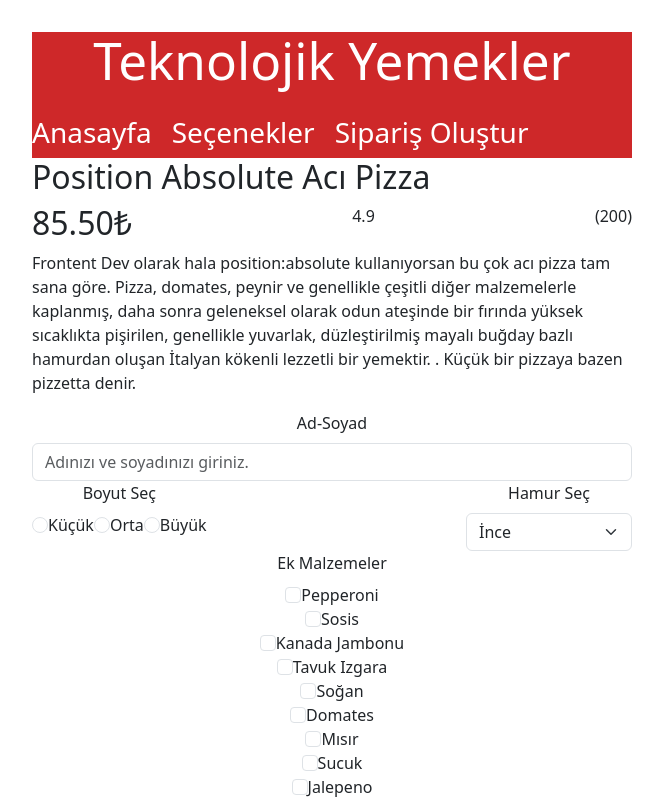
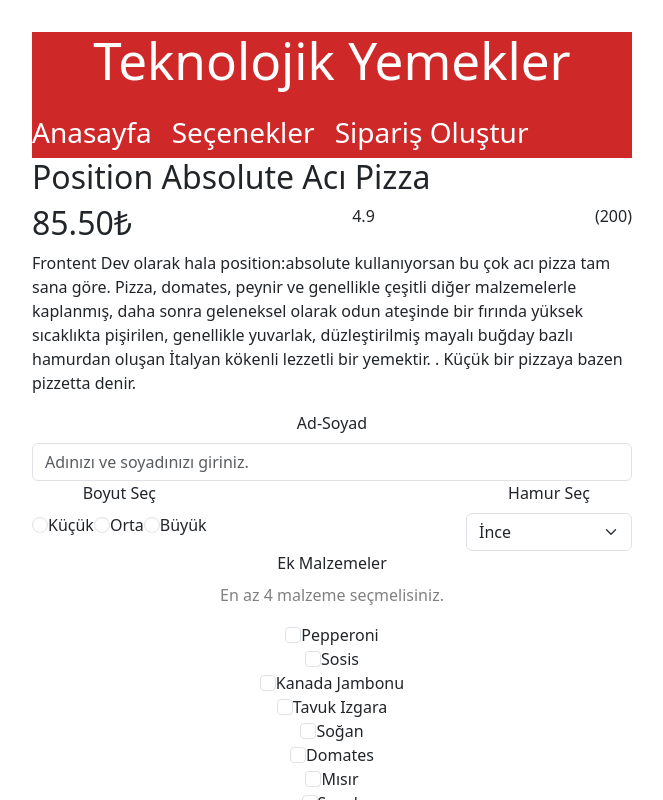
Before and after one commit to hediye-ersan/My-Pizza-Page, a React (Vite) app: page / in a window 1280 px wide. Shown: the top 800 px of the page, without its empty margins (308-971 px from the left). Built offline with nearby package versions, Linux system fonts and the light colour scheme.

Commit message:
Error useState'i güncellendi ve malzemeler için error validation'u oluşturuldu.

```diff
--- a/src/App.jsx
+++ b/src/App.jsx
@@ -22,20 +22,30 @@ const initialForm = {
 
 function App() {
   const [form, setForm] = useState(initialForm);
-  const [error, setError] = useState("")
+  const [formErrors, setFormErrors] = useState({});
+
 
   useEffect(() => {
+    const errors = {};
+
     if (form.name.length < 3 && form.name.length > 0) {
-      setError("İsim en az 3 karakter olmalı.");
-    } else {
-      setError("");
+      errors.name = "İsim en az 3 karakter olmalı.";
     }
-  }, [form.name]);
+
+    if (form.malzemeler.length < 4) {
+      errors.malzemeler = "En az 4 malzeme seçmelisiniz.";
+    }
+
+    if (form.malzemeler.length > 10) {
+      errors.malzemeler = "En fazla 10 malzeme seçebilirsiniz.";
+    }
+
+    setFormErrors(errors); // Hata mesajlarını güncelle
+  }, [form]);
 
 
   const handleChange = (event) => {
     const { name, value, type, checked } = event.target;
-
 
 
     if (type === 'checkbox') {
@@ -56,8 +66,14 @@ function App() {
 
     if (!form.name || form.name.length < 3) {
       setError("İsim en az 3 karakter olmalı.");
-      return; // Hata varsa form gönderilmesin
+      return;
     }
+
+    if (form.malzemeler.length < 4 || form.malzemeler.length > 10) {
+      setError("En fazla 10 ve en az 4 malzeme seçebilirsiniz.");
+      return;
+    }
+
 
     console.log(form);
     setForm(initialForm);// Formu sıfırla
@@ -103,7 +119,7 @@ function App() {
               onChange={handleChange}
               value={form.name}
             />
-            {error && <p style={{color:'red'}}>{error}</p>}
+            {formErrors.name && <p style={{ color: 'red' }}>{formErrors.name}</p>}
           </div>
 
           <div className='form-row'>
@@ -155,7 +171,7 @@ function App() {
                 defaultValue={"-1"}
                 onChange={handleChange}
               >
-                <option value="-1" disabled={true}>Hamur Kalınlığı</option>
+                <option value="-1" disabled>Hamur Kalınlığı</option>
                 <option value="Ince">İnce</option>
                 <option value="Orta">Orta</option>
                 <option value="Kalın">Kalın</option>
@@ -164,6 +180,9 @@ function App() {
           </div>
           <div>
             <Label htmlFor='malzemeler'>Ek Malzemeler</Label>
+            {formErrors.malzemeler && (
+              <p style={{ color: 'grey'}}>{formErrors.malzemeler}</p>
+            )}
             {malzemeList.map((malzeme) => (
               <div key={malzeme}>
                 <Label check>
@@ -174,11 +193,15 @@ function App() {
                     value={malzeme}
                     onChange={handleChange}
                     checked={form.malzemeler.includes(malzeme)}
+                    disabled={form.malzemeler.length >= 10 && !form.malzemeler.includes(malzeme)}
+
                   />
                   {malzeme}
+
                 </Label>
               </div>
             ))}
+
           </div>
           <div>
             <Label for="siparisNotu">Sipariş Notu</Label>
@@ -199,7 +222,7 @@ function App() {
           </div>
           <div>
             <Button type='button'>Ekleme Çıkarma</Button>
-            <Button type='submit' disabled={form.name.length<3}>Sipariş Ver</Button>
+            <Button type='submit' disabled={form.name.length < 3 || !form.boyut|| form.malzemeler.length < 4 || form.malzemeler.length > 10}>Sipariş Ver</Button>
 
           </div>
 
```
